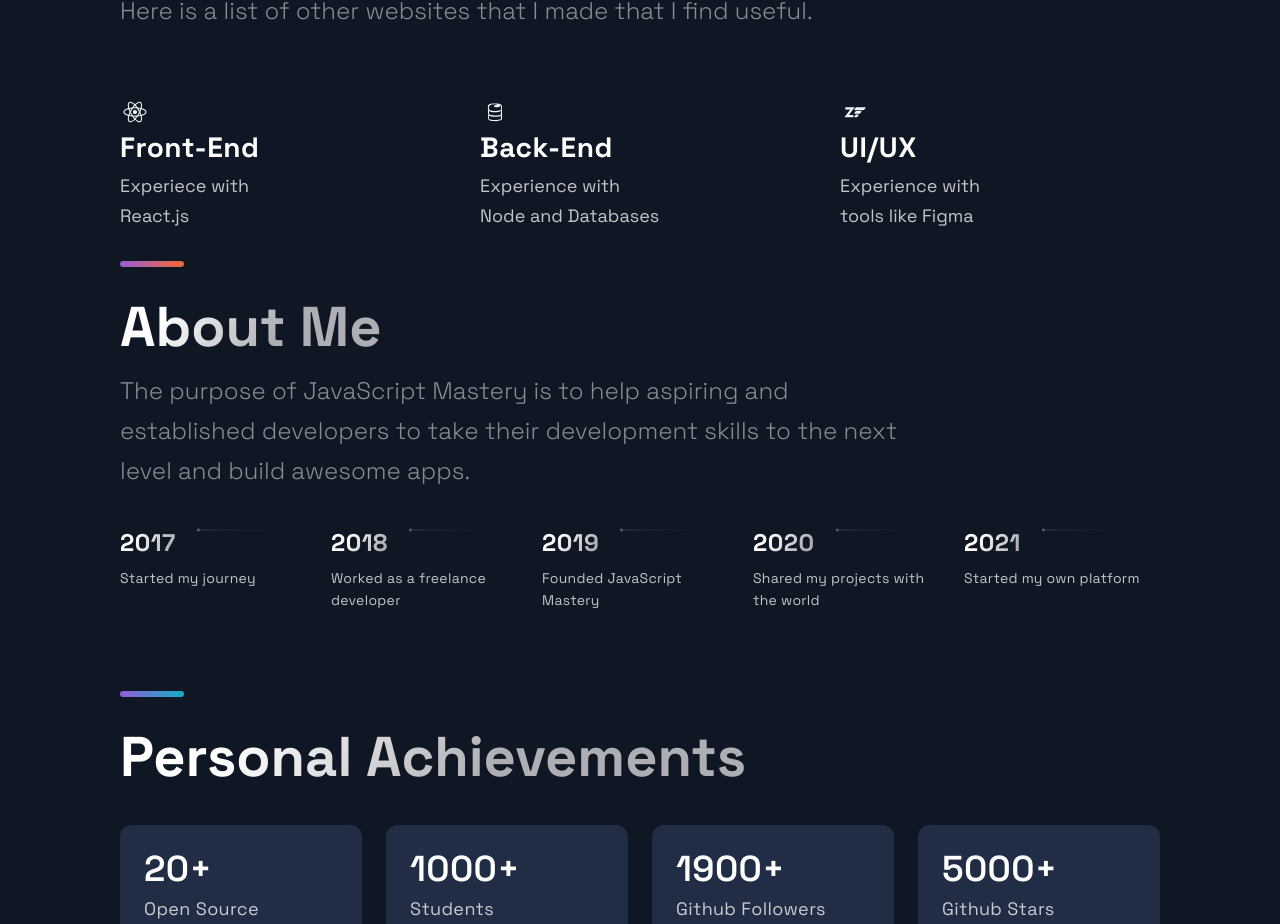
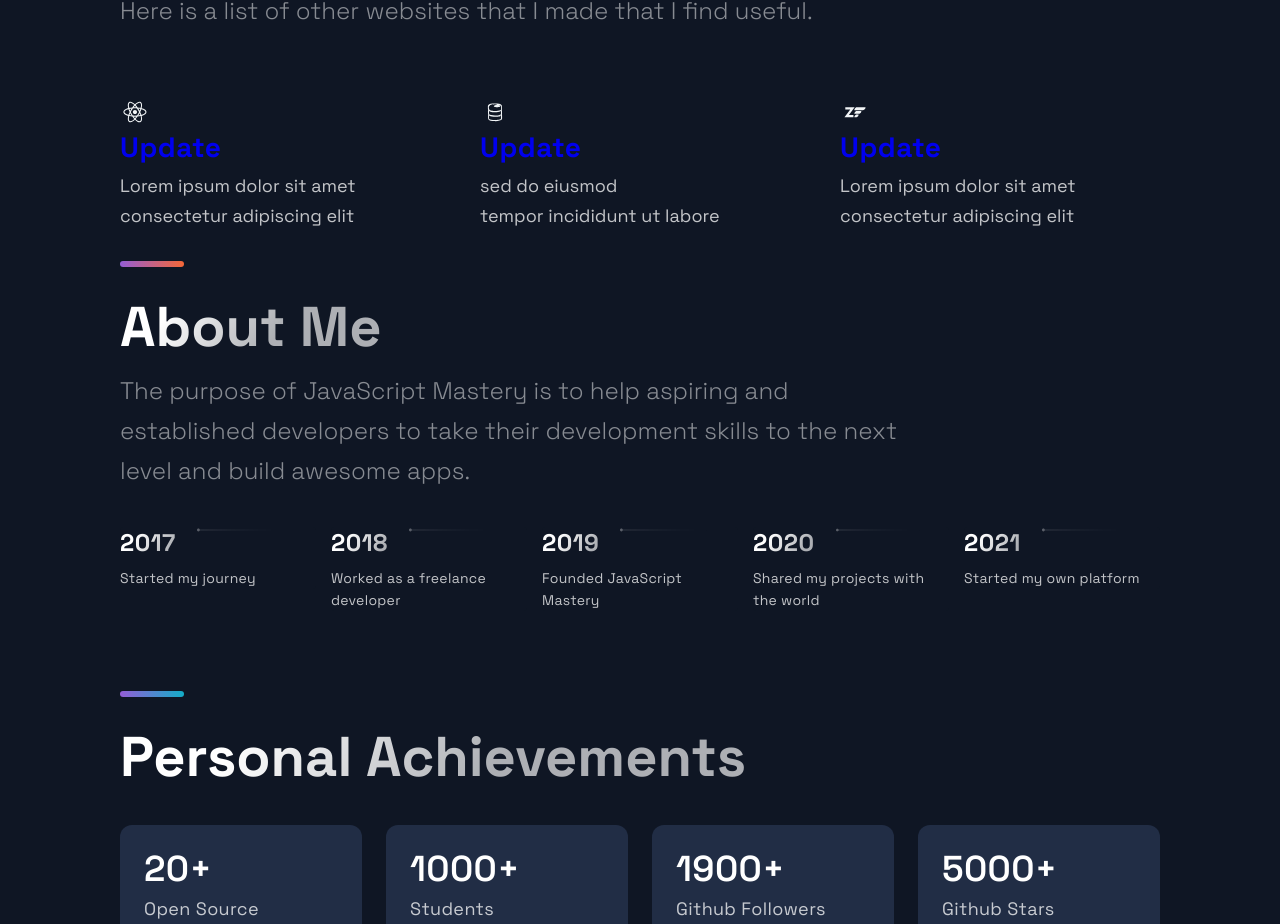
Before and after one commit to imReset/resources, a Next.js app: page / in a window 1280 px wide. Shown: the part 3094-4018 px from the top of the page. Built offline with nearby package versions, Linux system fonts and the light colour scheme.

Commit message:
update styling

```diff
--- a/src/components/Technologies/Technologies.js
+++ b/src/components/Technologies/Technologies.js
@@ -2,6 +2,8 @@ import React from 'react';
 import { DiFirebase, DiReact, DiZend } from 'react-icons/di';
 import { Section, SectionDivider, SectionText, SectionTitle } from '../../styles/GlobalComponents';
 import { List, ListContainer, ListItem, ListParagraph, ListTitle } from './TechnologiesStyles';
+import { NavLink } from './TechnologiesStyles';
+
 
 const Technologies = () =>  (
   <Section id="tech">
@@ -16,11 +18,13 @@ const Technologies = () =>  (
           <DiReact size="3rem" />
         </picture>
         <ListContainer>
-          <ListTitle>Front-End</ListTitle>
+          <ListTitle><a href="https://google.ca" target="_blank">Update</a></ListTitle>
+          <NavLink>
           <ListParagraph>
-            Experiece with <br />
-            React.js
+          Lorem ipsum dolor sit amet <br />
+          consectetur adipiscing elit
           </ListParagraph>
+          </NavLink>
         </ListContainer>
       </ListItem>
       <ListItem>
@@ -28,10 +32,10 @@ const Technologies = () =>  (
           <DiFirebase size="3rem" />
         </picture>
         <ListContainer>
-          <ListTitle>Back-End</ListTitle>
+        <ListTitle><a href="https://google.ca" target="_blank">Update</a></ListTitle>
           <ListParagraph>
-            Experience with <br />
-            Node and Databases
+            sed do eiusmod <br />
+            tempor incididunt ut labore
           </ListParagraph>
         </ListContainer>
       </ListItem>
@@ -40,10 +44,10 @@ const Technologies = () =>  (
           <DiZend size="3rem" />
         </picture>
         <ListContainer>
-          <ListTitle>UI/UX</ListTitle>
+        <ListTitle><a href="https://google.ca" target="_blank">Update</a></ListTitle>
           <ListParagraph>
-            Experience with <br />
-            tools like Figma
+          Lorem ipsum dolor sit amet <br />
+          consectetur adipiscing elit
           </ListParagraph>
         </ListContainer>
       </ListItem>
--- a/src/components/Technologies/TechnologiesStyles.js
+++ b/src/components/Technologies/TechnologiesStyles.js
@@ -22,6 +22,19 @@ export const ImageContainer = styled.div`
     margin-top: 16px;
   }
 `
+
+// Navigation Links
+export const NavLink = styled.a`
+  font-size: 2rem;
+  line-height: 32px;
+  color: rgba (255, 255, 255, 0.60);
+  transition: 0.4s ease;
+  &:hover {
+    color: #fff;
+    opacity: 1;
+    cursor: pointer;
+  }
+`;
 
 export const MainImage = styled.img`
   width: 100%;
```
